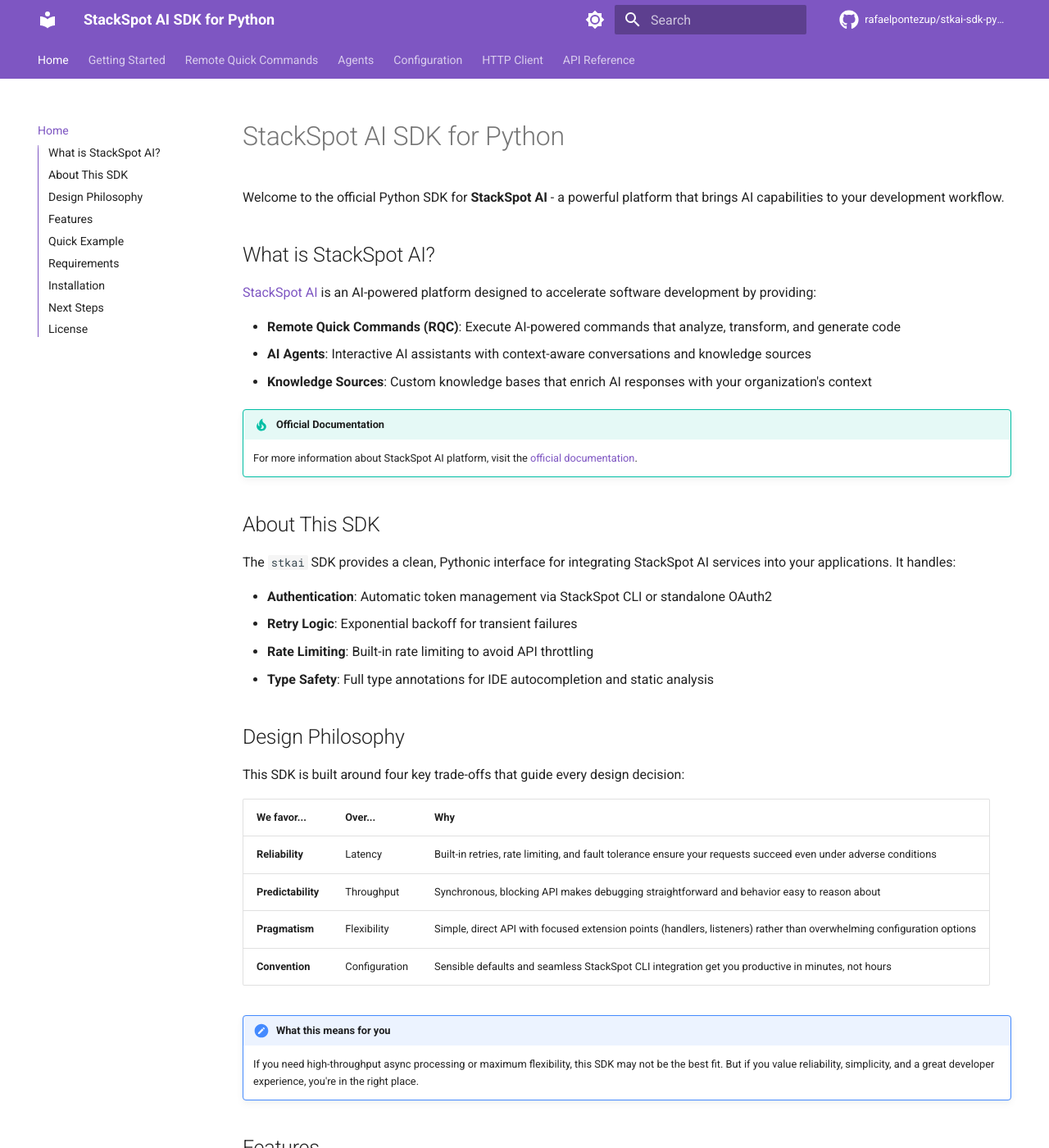
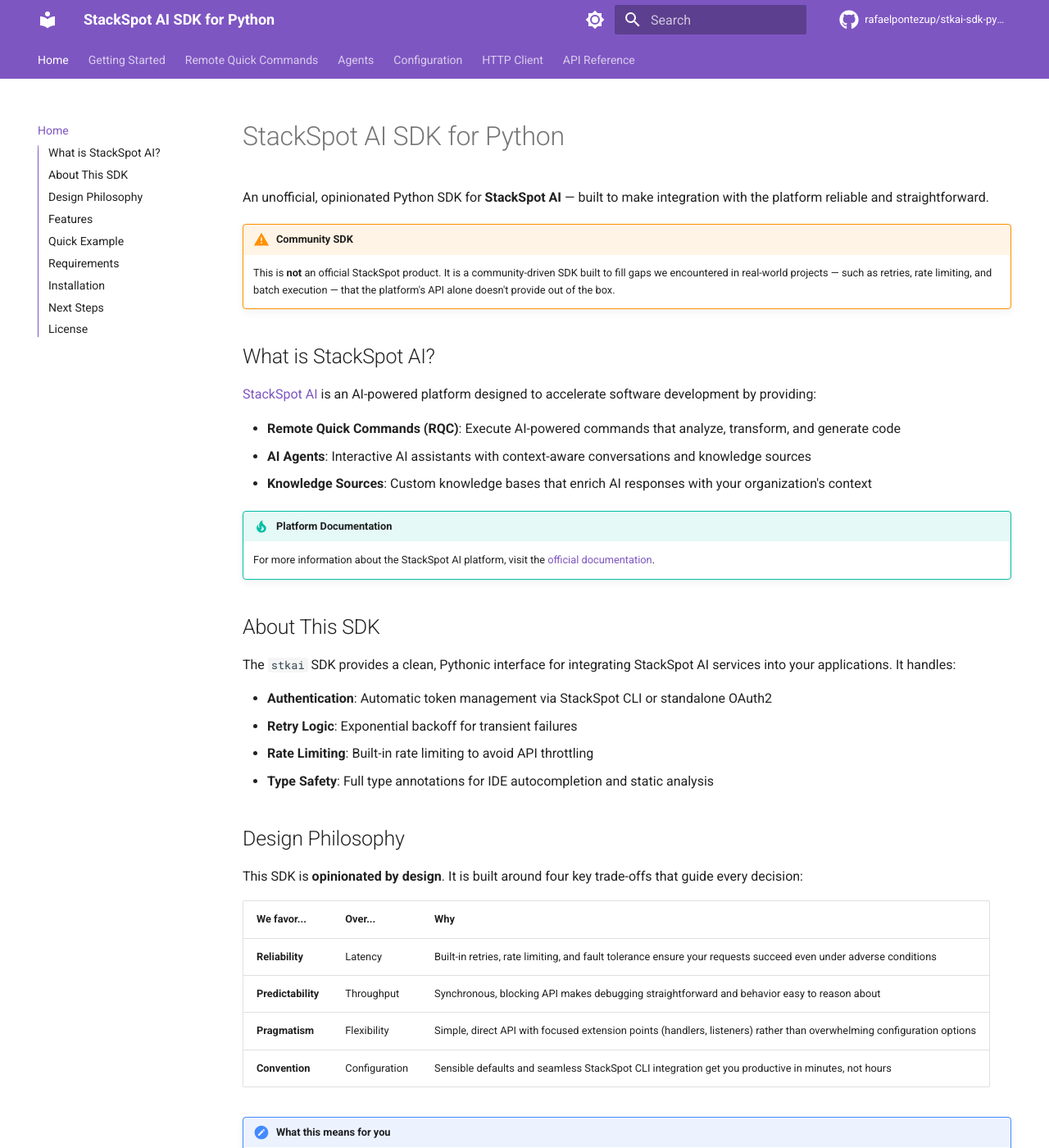
Before and after one commit to rafaelpontezup/stkai-sdk-python, an MkDocs documentation site: the page built from docs/index.md, in a window 1280 px wide and 1400 px high. Shown: the whole window at 82% size. Built offline with MkDocs 1.6.1 and Material for MkDocs 9.7.7, drawn with Linux system fonts in a browser that asks for light colours; comment, search, counter and statistics services are not loaded.

Commit message:
Updates docs with saying the stkai is an unofficial, opinionated SDK;

```diff
--- a/docs/index.md
+++ b/docs/index.md
@@ -1,6 +1,9 @@
 # StackSpot AI SDK for Python
 
-Welcome to the official Python SDK for **StackSpot AI** - a powerful platform that brings AI capabilities to your development workflow.
+An unofficial, opinionated Python SDK for **StackSpot AI** — built to make integration with the platform reliable and straightforward.
+
+!!! warning "Community SDK"
+    This is **not** an official StackSpot product. It is a community-driven SDK built to fill gaps we encountered in real-world projects — such as retries, rate limiting, and batch execution — that the platform's API alone doesn't provide out of the box.
 
 ## What is StackSpot AI?
 
@@ -10,8 +13,8 @@
 - **AI Agents**: Interactive AI assistants with context-aware conversations and knowledge sources
 - **Knowledge Sources**: Custom knowledge bases that enrich AI responses with your organization's context
 
-!!! tip "Official Documentation"
-    For more information about StackSpot AI platform, visit the [official documentation](https://ai.stackspot.com/docs).
+!!! tip "Platform Documentation"
+    For more information about the StackSpot AI platform, visit the [official documentation](https://ai.stackspot.com/docs).
 
 ## About This SDK
 
@@ -24,7 +27,7 @@
 
 ## Design Philosophy
 
-This SDK is built around four key trade-offs that guide every design decision:
+This SDK is **opinionated by design**. It is built around four key trade-offs that guide every decision:
 
 | We favor... | Over... | Why |
 |-------------|---------|-----|
```
Also changed, not shown: CLAUDE.md (+1 -1 lines), README.md (+4 -2 lines), docs/getting-started.md (+1 -1 lines).
